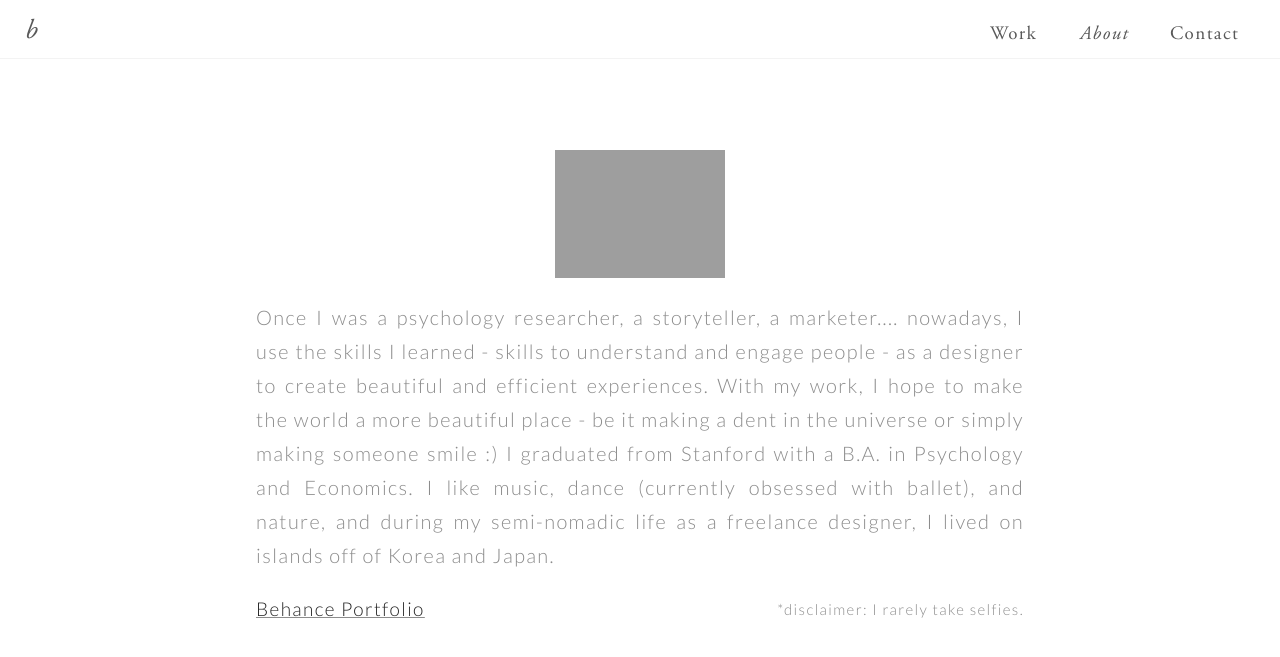
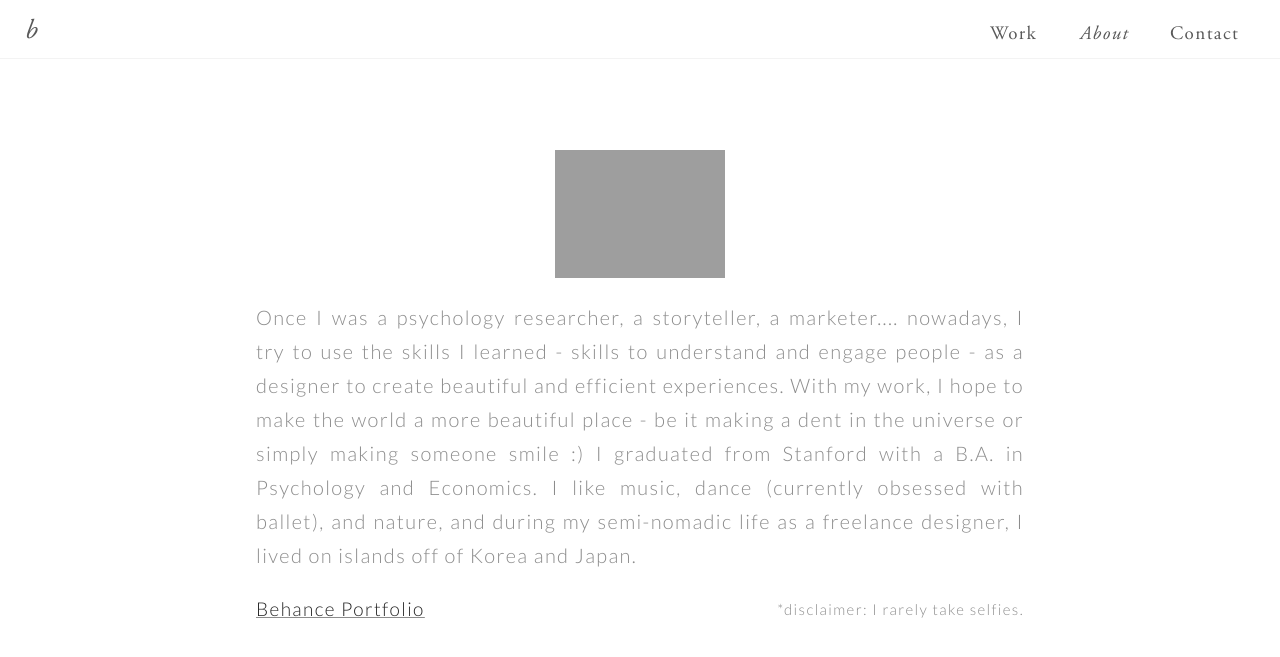
Before and after one commit to bkwon0402/bkwon0402.github.io, a Jekyll site: the page about.html, which Jekyll copies as it is, in a window 1280 px wide. Shown: the top 657 px of the page. Built offline with Jekyll 4.4.1, drawn with Linux system fonts in a browser that asks for light colours.

Commit message:
Update about.html

```diff
--- a/about.html
+++ b/about.html
@@ -71,7 +71,7 @@
 <div class="clear">
 <div class="say">
 <div class="selfie2"><img src="/images/selfie.png"></div>
-<div class="aboutme">Once I was a psychology researcher, a storyteller, a marketer.... nowadays, I use the skills I learned - skills to understand and engage people - as a designer to create beautiful and efficient experiences.
+<div class="aboutme">Once I was a psychology researcher, a storyteller, a marketer.... nowadays, I try to use the skills I learned - skills to understand and engage people - as a designer to create beautiful and efficient experiences.
 	With my work, I hope to make the world a more beautiful place - be it making a dent in the universe or simply making someone smile :) I graduated from Stanford with a B.A. in Psychology and Economics. I like music, dance (currently obsessed with ballet), and nature, and during my semi-nomadic life as a freelance designer, I lived on islands off of Korea and Japan.
 <div class="clearfix">
 	<p class="disclaimer">*disclaimer: I rarely take selfies.</p>
```
